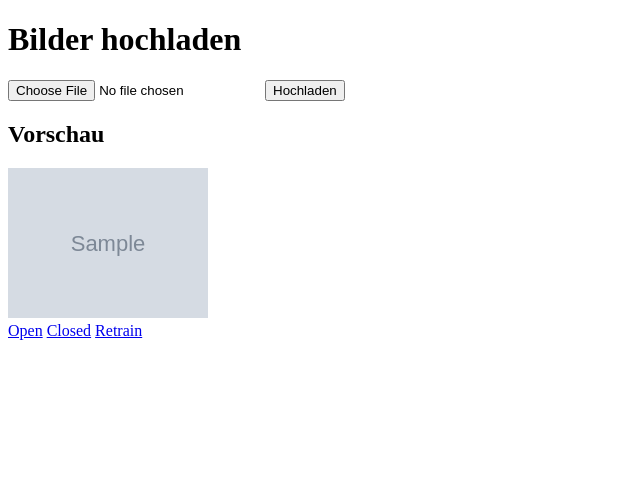
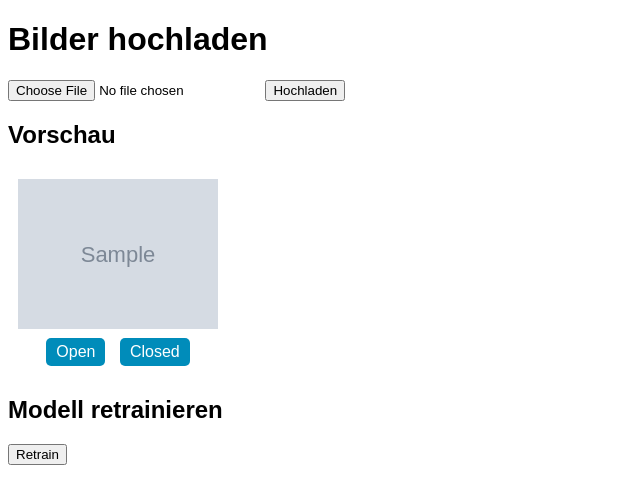
Before and after one commit to GerryCrooked/garage-door-state, a Flask app: template webserver/app/templates/index.html in a window 1280 px wide. Shown: the top 504 px of the page, without its empty margins (0-640 px from the left). Run offline with Flask 3, Linux system fonts and the light colour scheme; the template is opened without the code that fills it: most values are stand-ins (such as "Sample title", 1, 10 or a date in 2020); grey boxes marked "Sample" are stand-in pictures.

Commit message:
Update index.html

```diff
--- a/webserver/app/templates/index.html
+++ b/webserver/app/templates/index.html
@@ -3,22 +3,70 @@
 <head>
     <meta charset="UTF-8">
     <title>Bildklassifizierung</title>
+    <style>
+        body {
+            font-family: Arial, sans-serif;
+        }
+        .image-container {
+            display: inline-block;
+            margin: 10px;
+            text-align: center;
+        }
+        .image-container img {
+            max-width: 200px;
+            max-height: 200px;
+        }
+        .buttons {
+            margin-top: 5px;
+        }
+        .buttons a, .buttons form {
+            display: inline-block;
+            margin: 0 5px;
+        }
+        .buttons a {
+            text-decoration: none;
+            padding: 5px 10px;
+            background-color: #008CBA;
+            color: white;
+            border-radius: 5px;
+        }
+        .buttons a:hover {
+            background-color: #005f6b;
+        }
+        .buttons input[type="submit"] {
+            padding: 5px 10px;
+            background-color: #4CAF50;
+            color: white;
+            border: none;
+            border-radius: 5px;
+            cursor: pointer;
+        }
+        .buttons input[type="submit"]:hover {
+            background-color: #45a049;
+        }
+    </style>
 </head>
 <body>
     <h1>Bilder hochladen</h1>
     <form method="post" enctype="multipart/form-data">
-        <input type="file" name="file">
+        <input type="file" name="file" required>
         <input type="submit" value="Hochladen">
     </form>
     <h2>Vorschau</h2>
+    <div>
     {% for image in images %}
-    <div>
-        <img src="{{ url_for('static', filename='uploads/' + image) }}" width="200">
-        <br>
-        <a href="{{ url_for('action', action='open', filename=image) }}">Open</a>
-        <a href="{{ url_for('action', action='closed', filename=image) }}">Closed</a>
-        <a href="{{ url_for('action', action='retrain', filename=image) }}">Retrain</a>
+        <div class="image-container">
+            <img src="{{ url_for('static', filename='uploads/' + image) }}" alt="Bild">
+            <div class="buttons">
+                <a href="{{ url_for('action', action='open', filename=image) }}">Open</a>
+                <a href="{{ url_for('action', action='closed', filename=image) }}">Closed</a>
+            </div>
+        </div>
+    {% endfor %}
     </div>
-    {% endfor %}
+    <h2>Modell retrainieren</h2>
+    <form action="{{ url_for('retrain') }}" method="post">
+        <input type="submit" value="Retrain">
+    </form>
 </body>
 </html>
```
